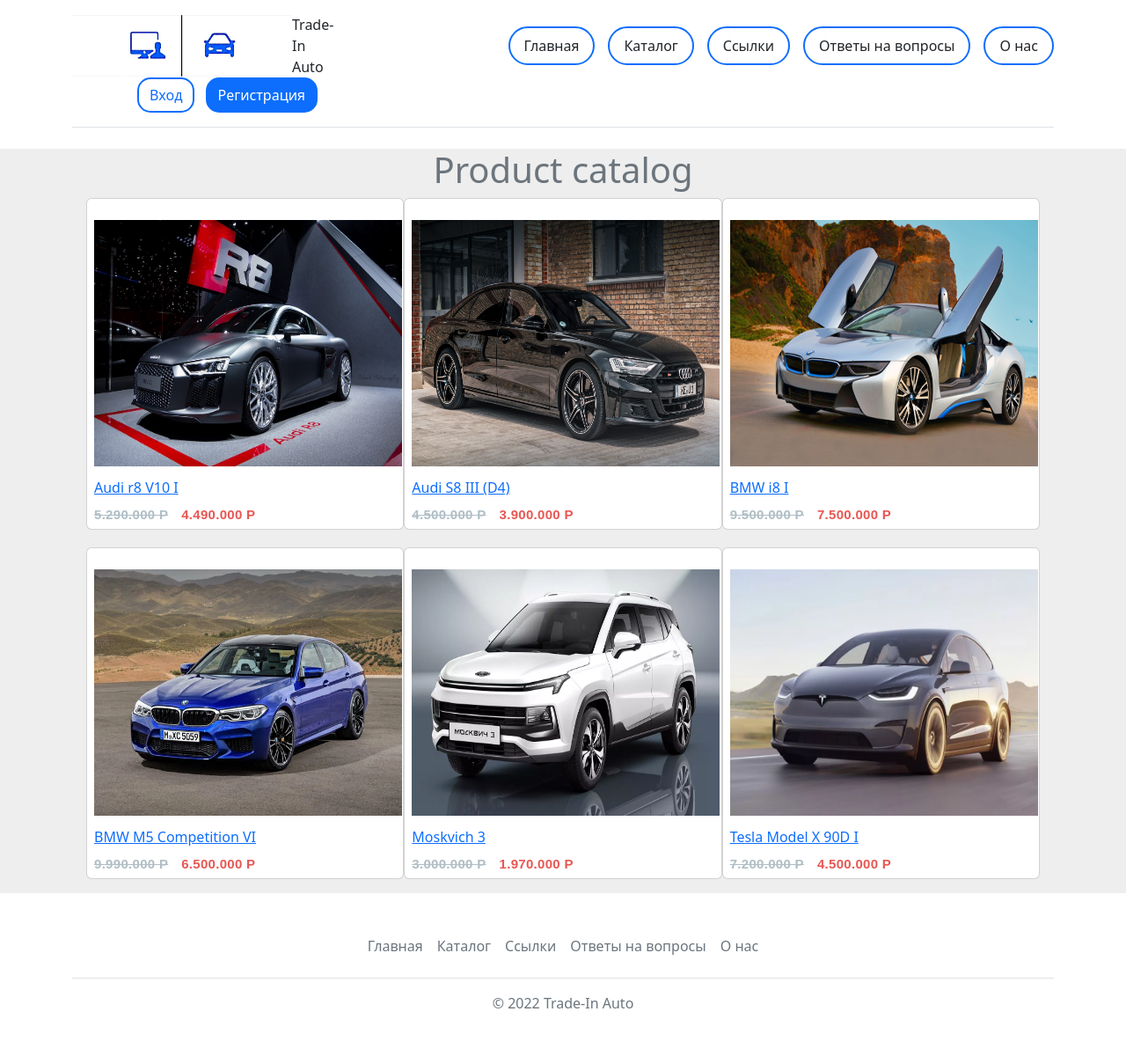
After one commit to LeonovM1/Trade-in, a Flask app: page /catalog in a window 1280 px wide. The commit adds this page. Shown: the whole page at 88% size. Run offline with Flask 2, Linux system fonts and the light colour scheme.

Commit message:
add page category

```diff
--- a/app.py
+++ b/app.py
@@ -27,5 +27,40 @@
 def badauto():
   return render_template("badauto.html")
 
+
+@app.route('/catalog')
+def catalog():
+  return render_template("catalog.html")
+
+
+@app.route('/Audi_r8')
+def Audi_r8():
+  return render_template("auto/Audi_r8.html")
+
+
+@app.route('/Audi_s8')
+def Audi_s8():
+  return render_template("auto/Audi_s8.html")
+
+
+@app.route('/Bmw_i8')
+def Bmw_i8():
+  return render_template("auto/Bmw_i8.html")
+
+
+@app.route('/Bmw_m5')
+def Bmw_m5():
+  return render_template("auto/Bmw_m5.html")
+
+
+@app.route('/Moskvich')
+def Moskvich():
+  return render_template("auto/Moskvich.html")
+
+
+@app.route('/tesla')
+def tesla():
+  return render_template("auto/tesla.html")
+
 if __name__ == "__main__":
   app.run(debug=True)
--- a/static/css/custom.css
+++ b/static/css/custom.css
@@ -39,3 +39,185 @@
   position: relative;
   top: 20px;
 }
+
+
+.product {
+  padding-top: 5px;
+  padding-bottom: 5px;
+  margin-left: auto;
+  margin-right: auto;
+}
+
+.product .caption {
+  margin-top: 15px;
+}
+
+.product .caption h6 {
+  color: #455a64;
+}
+
+.product .caption .price + .price {
+  margin-left: 15px;
+}
+
+.product.tumbnail {
+  box-shadow: 0 5px 25px 0 transparent;
+  transition: 0.3s linear;
+  padding-top: 0;
+}
+
+.product.tumbnail img:hover {
+  box-shadow: 0 5px 25px 0 rgba(0, 0, 0, 0.2);
+}
+
+.single-product span {
+  display: inline-block;
+}
+
+.single-product .rating .fa-star, .single-product .rating .fa-star-o {
+  font-size: 16px;
+  color: #f7d4a0;
+  margin-left: 2px;
+}
+
+.single-product .rating + * {
+  margin-left: 15px;
+}
+
+.single-product h1.h1-variant-2 {
+  margin-bottom: 20px;
+}
+
+.single-product .caption:before {
+  content: '';
+  height: 100%;
+  display: inline-block;
+  vertical-align: middle;
+}
+
+.single-product .caption span {
+  display: inline-block;
+  vertical-align: middle;
+}
+
+.single-product .caption .price {
+  font-weight: 400;
+}
+
+.single-product .caption .price.sale {
+  color: #e75854;
+  font-size: 33px;
+}
+
+.single-product .caption * + .price {
+  margin-left: 10.8%;
+}
+
+@media (max-width: 1199px) {
+  .single-product .caption * + .price {
+    margin-left: 7.8%;
+  }
+}
+
+.single-product .caption * + .quantity {
+  margin-left: 26px;
+}
+
+.single-product .caption .info-list {
+  border-bottom: 1px solid #f3f3ed;
+  border-top: 1px solid #f3f3ed;
+  font-family: Montserrat, sans-serif;
+  padding-top: 26px;
+  padding-bottom: 26px;
+  text-align: left;
+}
+
+.single-product .caption .info-list dt, .single-product .caption .info-list dd {
+  display: inline-block;
+  line-height: 25px;
+  padding-top: 10px;
+  padding-bottom: 10px;
+}
+
+.single-product .caption .info-list dt {
+  letter-spacing: 0.08em;
+  font-size: 12px;
+  color: #a7b0b4;
+  width: 35%;
+  text-transform: uppercase;
+}
+
+.single-product .caption .info-list dd {
+  font-size: 15px;
+  color: #565452;
+  width: 62.5%;
+}
+
+.single-product .caption .share span.small {
+  margin-top: 9px;
+}
+
+@media (max-width: 991px) {
+  .single-product .caption .share span.small {
+    display: block;
+    margin-bottom: 15px;
+  }
+}
+
+@media (max-width: 767px) {
+  .single-product .table-mobile tr {
+    padding-top: 0;
+  }
+  .single-product .table-mobile tr:before {
+    display: none;
+  }
+}
+
+.price {
+  display: inline-block;
+  font-size: 15px;
+  font-family: Montserrat, sans-serif;
+  font-weight: 700;
+  letter-spacing: 0.02em;
+  color: #2b2f3e;
+}
+
+.price.sale {
+  color: #e75854;
+}
+
+.price del {
+  color: #b0bec5;
+}
+
+.quantity {
+  text-align: center;
+  font-family: Montserrat, sans-serif;
+  font-size: 12px;
+  background: #eceff1;
+  padding-top: 5px;
+  padding-bottom: 5px;
+  width: 82px;
+  height: auto;
+  display: inline-block;
+}
+
+.quantity span {
+  display: inline-block;
+}
+
+.quantity .num {
+  width: 26px;
+}
+
+.quantity [class*='fa-'] {
+  padding-top: 4px;
+  width: 22px;
+  padding-bottom: 4px;
+  color: #b0bec5;
+  cursor: pointer;
+}
+
+.quantity [class*='fa-']:hover {
+  color: #455a64;
+}
--- a/templates/base.html
+++ b/templates/base.html
@@ -20,7 +20,7 @@
 
           <ul class="nav col-12 col-md-auto mb-3 justify-content-center mb-md-0">
             <li><a href="/" class="nav-link px-3 link-dark btn myclass">Главная</a></li>
-            <li><a href="#" class="nav-link px-3 link-dark btn myclass">Каталог</a></li>
+            <li><a href="/catalog" class="nav-link px-3 link-dark btn myclass">Каталог</a></li>
             <li><a href="#" class="nav-link px-3 link-dark btn myclass">Ссылки</a></li>
             <li><a href="#" class="nav-link px-3 link-dark btn myclass">Ответы на вопросы</a></li>
             <li><a href="/about" class="nav-link px-3 link-dark btn myclass">О нас</a></li>
--- /dev/null
+++ b/templates/catalog.html
@@ -0,0 +1,78 @@
+{% extends 'base.html' %}
+
+{% block title %}
+Выгода Trade-In
+{% endblock %}
+
+{% block body %}
+
+<section style="background-color: #eee;">
+  <div class="container">
+    <div class="container marketing">
+      <div class="col-md-0">
+        <div class="container bootstrap snipets">
+          <h1 class="text-center text-muted">Product catalog</h1>
+          <div class="row flow-offset-1 g-1 overflow-hidden gx-3">
+            <div class="col-xs-6 col-md-4 card mb-3">
+              <div class="product tumbnail thumbnail-3" style="height: 375px;"><br><a href="/Audi_r8"><img width="350" height="280"
+                    src="{{ url_for('static', filename='img/audi r8.jpg') }}" alt=""></a>
+                <div class="caption">
+                  <h6><a href="/Audi_r8">Audi r8 V10 I</a></h6><span class="price">
+                    <del>5.290.000 Р</del></span><span class="price sale">4.490.000 Р</span>
+                </div>
+              </div>
+            </div>
+            <div class="col-xs-6 col-md-4 card mb-3">
+              <div class="product tumbnail thumbnail-3" style="height: 375px;"><br><a href="/Audi_s8"><img width="350" height="280"
+                    src="{{ url_for('static', filename='img/audi s8.jpg') }}" alt=""></a>
+                <div class="caption">
+                  <h6><a href="/Audi_s8">Audi S8 III (D4)</a></h6><span class="price">
+                    <del>4.500.000 Р</del></span><span class="price sale">3.900.000 Р</span>
+                </div>
+              </div>
+            </div>
+            <div class="col-xs-6 col-md-4 card mb-3">
+              <div class="product tumbnail thumbnail-3" style="height: 375px;"><br><a href="/Bmw_i8"><img width="350" height="280"
+                    src="{{ url_for('static', filename='img/bmw i8.jpg') }}" alt=""></a>
+                <div class="caption">
+                  <h6><a href="/Bmw_i8">BMW i8 I</a></h6><span class="price">
+                  <del>9.500.000 Р</del></span><span class="price sale">7.500.000 Р</span>
+                </div>
+              </div>
+            </div>
+            <div class="col-xs-6 col-md-4 card mb-3">
+              <div class="product tumbnail thumbnail-3" style="height: 375px;"><br><a href="/Bmw_m5"><img width="350" height="280"
+                    src="{{ url_for('static', filename='img/bmw m5.webp') }}" alt=""></a>
+                <div class="caption">
+                  <h6><a href="/Bmw_m5">BMW M5 Competition VI</a></h6><span class="price">
+                    <del>9.990.000 Р</del></span><span class="price sale">6.500.000 Р</span>
+                </div>
+              </div>
+            </div>
+            <div class="col-xs-6 col-md-4 card mb-3">
+              <div class="product tumbnail thumbnail-3" style="height: 375px;"><br><a href="/Moskvich"><img width="350" height="280"
+                    src="{{ url_for('static', filename='img/moskvich 3.jpg') }}" alt=""></a>
+                <div class="caption">
+                  <h6><a href="/Moskvich">Moskvich 3</a></h6><span class="price">
+                    <del>3.000.000 Р</del></span><span class="price sale">1.970.000 Р</span>
+                </div>
+              </div>
+            </div>
+            <div class="col-xs-6 col-md-4 card mb-3">
+              <div class="product tumbnail thumbnail-3" style="height: 375px;"><br><a href="/tesla"><img width="350" height="280"
+                    src="{{ url_for('static', filename='img/tesla model x.jpg') }}" alt=""></a>
+                <div class="caption">
+                  <h6><a href="/tesla">Tesla Model X 90D I</a></h6><span class="price">
+                    <del>7.200.000 Р</del></span><span class="price sale">4.500.000 Р</span>
+                </div>
+              </div>
+            </div>
+          </div>
+        </div>
+      </div>
+    </div>
+  </div>
+</section>
+
+
+{% endblock %}
```
Also changed, not shown: templates/auto/Audi_r8.html (added, +48 -0 lines), templates/auto/Audi_s8.html (added, +44 -0 lines), templates/auto/Bmw_i8.html (added, +43 -0 lines), templates/auto/Bmw_m5.html (added, +40 -0 lines), templates/auto/Moskvich.html (added, +46 -0 lines), templates/auto/tesla.html (added, +53 -0 lines), static/img/audi r8.jpg (added), static/img/audi s8.jpg (added), static/img/bmw i8.jpg (added), static/img/bmw m5.webp (added), static/img/moskvich 3.jpg (added), static/img/tesla model x.jpg (added).
